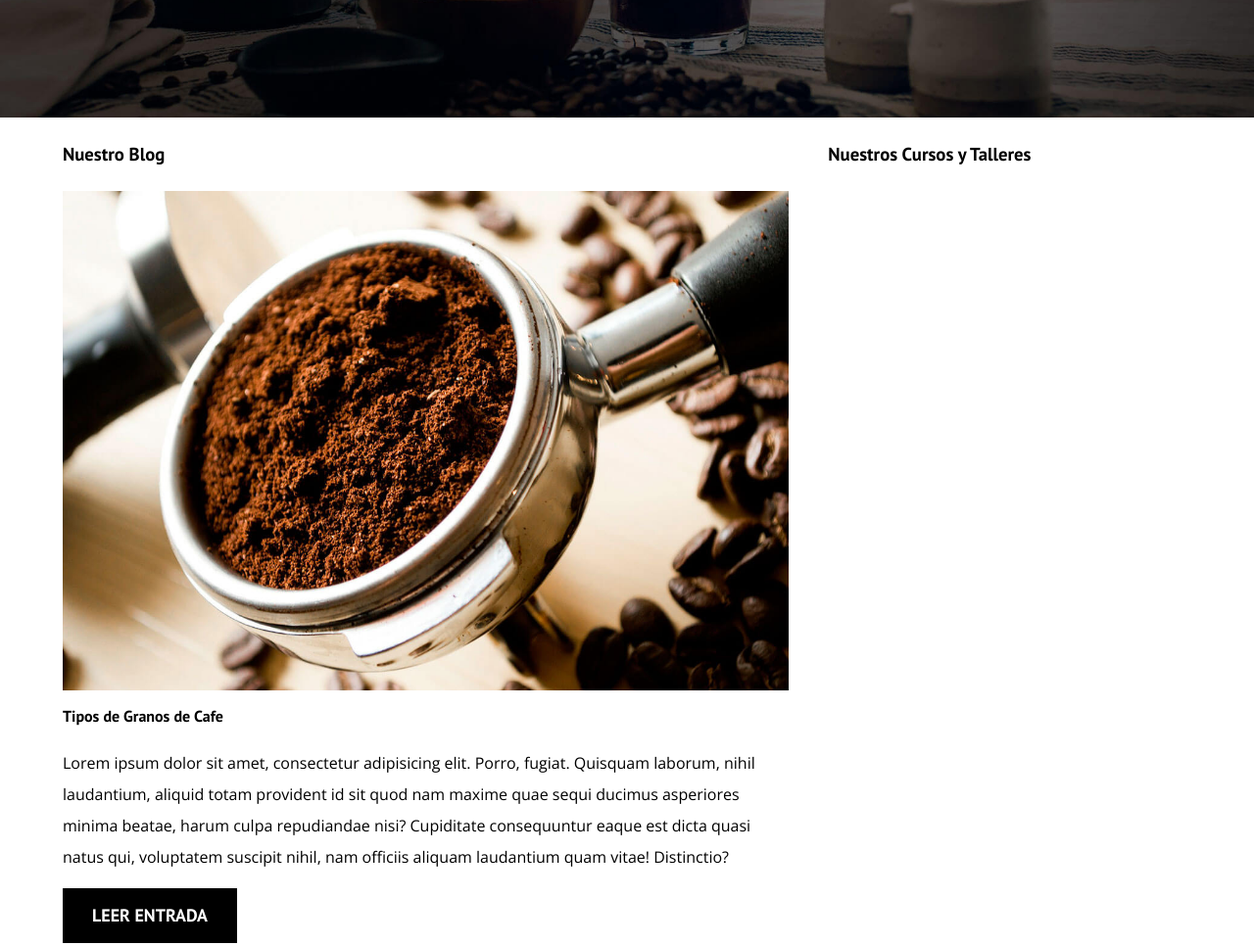
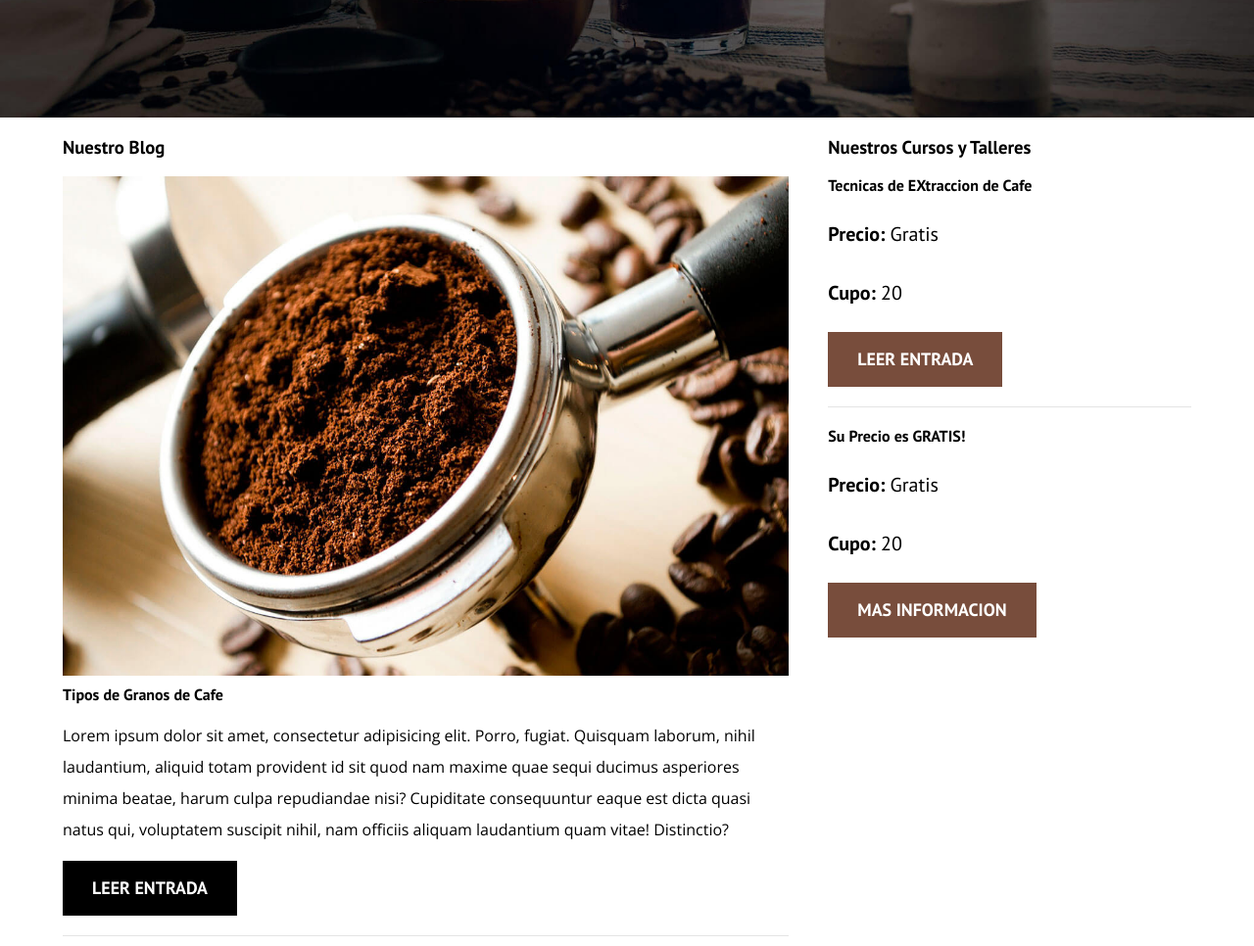
Before and after one commit to AlejoColazurda/blogcafe, a plain HTML site: page index.html in a window 1280 px wide. Shown: the part 480-1446 px from the top of the page at 98% size. Drawn offline with nearby package versions, Linux system fonts and the light colour scheme.

Commit message:
Creando la barra lateral derecha.

```diff
--- a/CSS/style.css
+++ b/CSS/style.css
@@ -33,6 +33,7 @@ a{
 }
 h1,h2,h3,h4{
     font-family: var(--fuenteHeading);
+    line-height: 1.2;
 }
 h1{
     font-size: 4.8rem;
@@ -144,3 +145,28 @@ img{
 .boton--primario{
     background-color: var(--cnegro);
 }
+.boton--secundario{
+    background-color: var(--cprimario);
+}
+.cursos{
+    list-style: none;
+}
+.widget-curso{
+    border-bottom: 1px solid var(--cgris);
+    margin-bottom: 2rem;
+}
+.widget-curso:last-of-type{
+    border: none;
+    margin-bottom: 0;
+}
+.widget-curso__label{
+    font-family: var(--fuenteHeading);
+    font-weight: bold;
+}
+.widget-curso__info{
+    font-weight: normal;
+}
+.widget-curso__label,
+.widget-curso__info{
+    font-size: 2rem;
+}
--- a/index.html
+++ b/index.html
@@ -72,6 +72,31 @@
         </main><!--.blog-->
         <aside class="sidebar">
             <h3>Nuestros Cursos y Talleres</h3>
+            <ul class="cursos no-padding">
+                <li class="widget-curso">
+                    <h4 class="no-margin">Tecnicas de EXtraccion de Cafe</h4><!--.no-margi-->
+                    <p class="widget-curso__label">Precio:
+                        <span class="widget-curso__info">Gratis</span><!--.widget-curso__info-->
+                    </p><!--.widget-curso__label-->
+
+                    <p class="widget-curso__label">Cupo:
+                        <span class="widget-curso__info">20</span><!--.widget-curso__info-->
+                    </p><!--.widget-curso__label-->
+                    <a href="entrada.html" class="boton boton--secundario">Leer Entrada</a><!--.boton-->
+                </li><!--.widget-curso-->
+
+                <li class="widget-curso">
+                    <h4 class="no-margin">Su Precio es GRATIS!</h4><!--.no-margi-->
+                    <p class="widget-curso__label">Precio:
+                        <span class="widget-curso__info">Gratis</span><!--.widget-curso__info-->
+                    </p><!--.widget-curso__label-->
+
+                    <p class="widget-curso__label">Cupo:
+                        <span class="widget-curso__info">20</span><!--.widget-curso__info-->
+                    </p><!--.widget-curso__label-->
+                    <a href="entrada.html" class="boton boton--secundario">Mas informacion</a><!--.boton-->
+                </li><!--.widget-curso-->
+            </ul><!--.cursos-->
         </aside><!--.sidebar-->
     </div><!--.contenedor contenido-principal-->
 </body>
```
